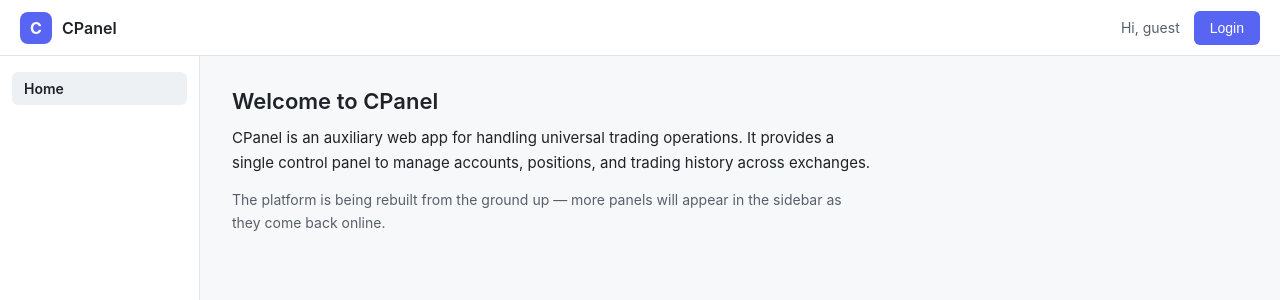
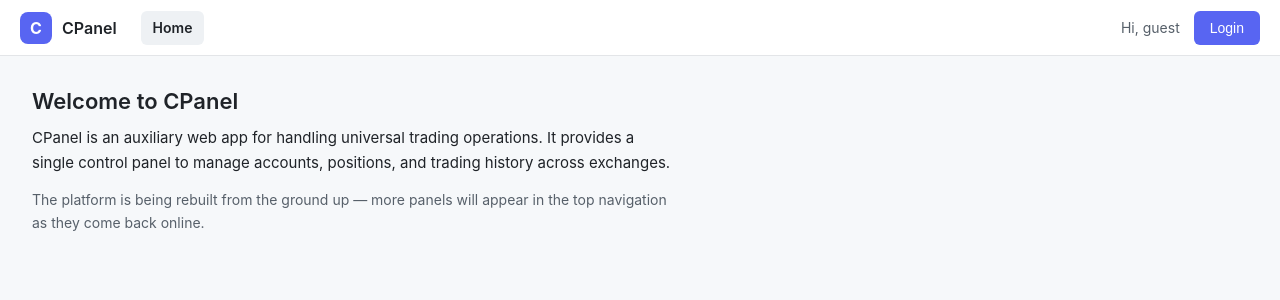
Before and after one commit to BullionBear/cpanel, a SvelteKit app in the folder frontend/: page / in a window 1280 px wide. Shown: the top 300 px of the page. Built offline with nearby package versions, Linux system fonts and the light colour scheme; no server answers.

Commit message:
Move Home navigation into the header and drop the sidebar
Co-authored-by: Cursor <cursoragent@cursor.com>

```diff
--- a/frontend/src/routes/+layout.svelte
+++ b/frontend/src/routes/+layout.svelte
@@ -8,10 +8,16 @@
 
 <div class="shell">
 	<header class="header">
+		<div class="header-left">
 			<a class="brand" href="/">
 				<span class="logo">C</span>
 				<span class="brand-name">CPanel</span>
 			</a>
+
+			<nav class="nav">
+				<a class="nav-item" class:active={$page.url.pathname === '/'} href="/">Home</a>
+			</nav>
+		</div>
 
 		<div class="header-right">
 			<span class="greeting">Hi, {$user?.username ?? 'guest'}</span>
@@ -23,15 +29,9 @@
 		</div>
 	</header>
 
-	<div class="body">
-		<nav class="sidebar">
-			<a class="nav-item" class:active={$page.url.pathname === '/'} href="/">Home</a>
-		</nav>
-
 	<main class="content">
 		<slot />
 	</main>
-	</div>
 </div>
 
 <style>
@@ -62,6 +62,12 @@
 		box-sizing: border-box;
 	}
 
+	.header-left {
+		display: flex;
+		align-items: center;
+		gap: 24px;
+	}
+
 	.brand {
 		display: flex;
 		align-items: center;
@@ -83,6 +89,31 @@
 	}
 	.brand-name {
 		font-size: 16px;
+		font-weight: 600;
+	}
+
+	.nav {
+		display: flex;
+		align-items: center;
+		gap: 4px;
+	}
+	.nav-item {
+		display: inline-flex;
+		align-items: center;
+		height: 34px;
+		padding: 0 12px;
+		border-radius: 6px;
+		font-size: 14px;
+		color: #57606a;
+		text-decoration: none;
+	}
+	.nav-item:hover {
+		background: #f6f8fa;
+		color: #1f2328;
+	}
+	.nav-item.active {
+		background: #eef1f4;
+		color: #1f2328;
 		font-weight: 600;
 	}
 
@@ -115,37 +146,6 @@
 	.action.secondary { background: #1f2328; }
 	.action.secondary:hover { background: #2f363d; }
 
-	.body {
-		display: flex;
-		flex: 1;
-	}
-
-	.sidebar {
-		width: 200px;
-		flex-shrink: 0;
-		padding: 16px 12px;
-		background: #ffffff;
-		border-right: 1px solid #e3e5e8;
-		box-sizing: border-box;
-	}
-	.nav-item {
-		display: block;
-		padding: 8px 12px;
-		border-radius: 6px;
-		font-size: 14px;
-		color: #57606a;
-		text-decoration: none;
-	}
-	.nav-item:hover {
-		background: #f6f8fa;
-		color: #1f2328;
-	}
-	.nav-item.active {
-		background: #eef1f4;
-		color: #1f2328;
-		font-weight: 600;
-	}
-
 	.content {
 		flex: 1;
 		padding: 32px;
@@ -157,8 +157,7 @@
 			background: #0d1117;
 			color: #e6edf3;
 		}
-		.header,
-		.sidebar {
+		.header {
 			background: #161b22;
 			border-color: #30363d;
 		}
--- a/frontend/src/routes/+page.svelte
+++ b/frontend/src/routes/+page.svelte
@@ -20,8 +20,8 @@
 		single control panel to manage accounts, positions, and trading history across exchanges.
 	</p>
 	<p class="muted">
-		The platform is being rebuilt from the ground up — more panels will appear in the sidebar
-		as they come back online.
+		The platform is being rebuilt from the ground up — more panels will appear in the top
+		navigation as they come back online.
 	</p>
 </section>
 
```
Lines whose indentation alone changed are shown as unchanged.
